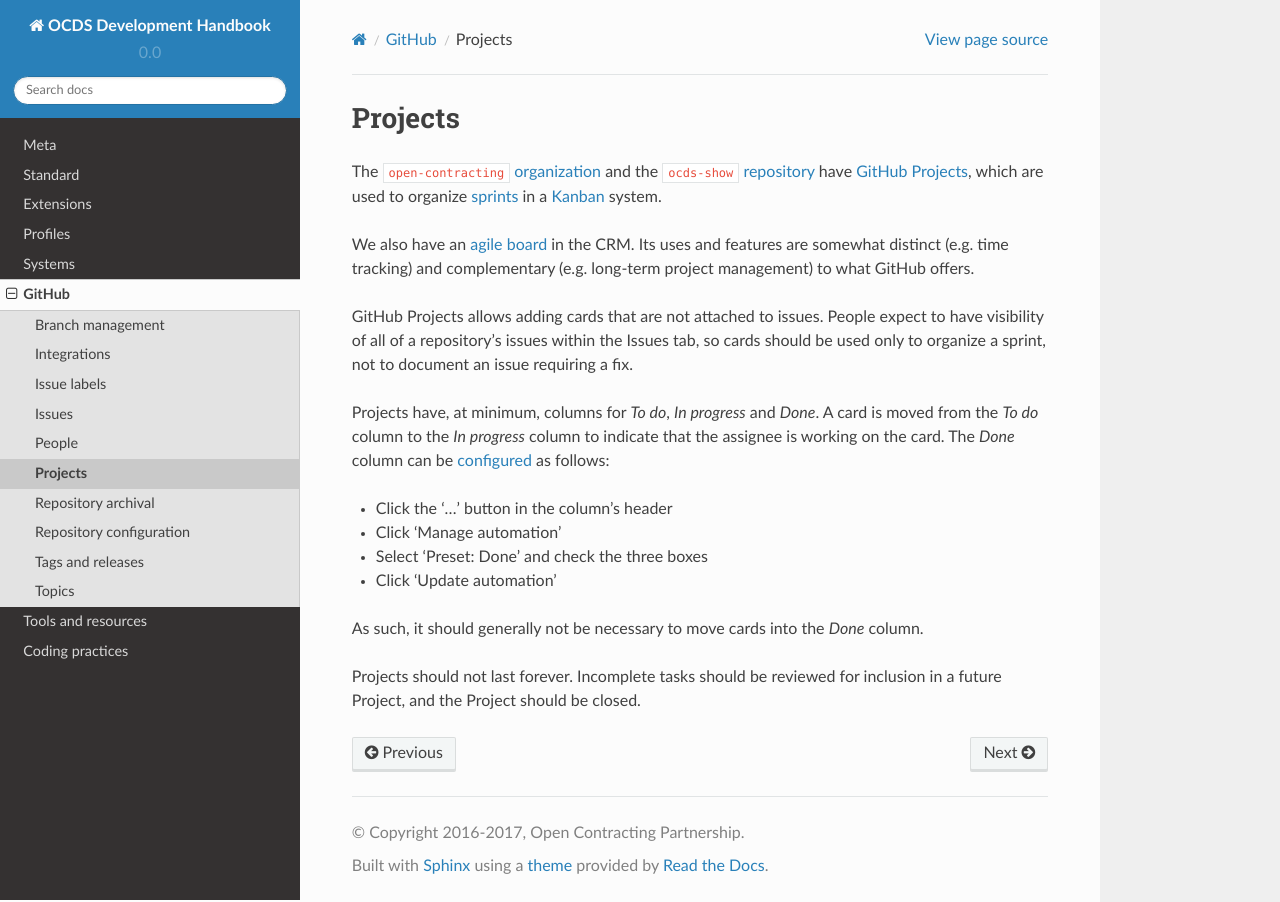
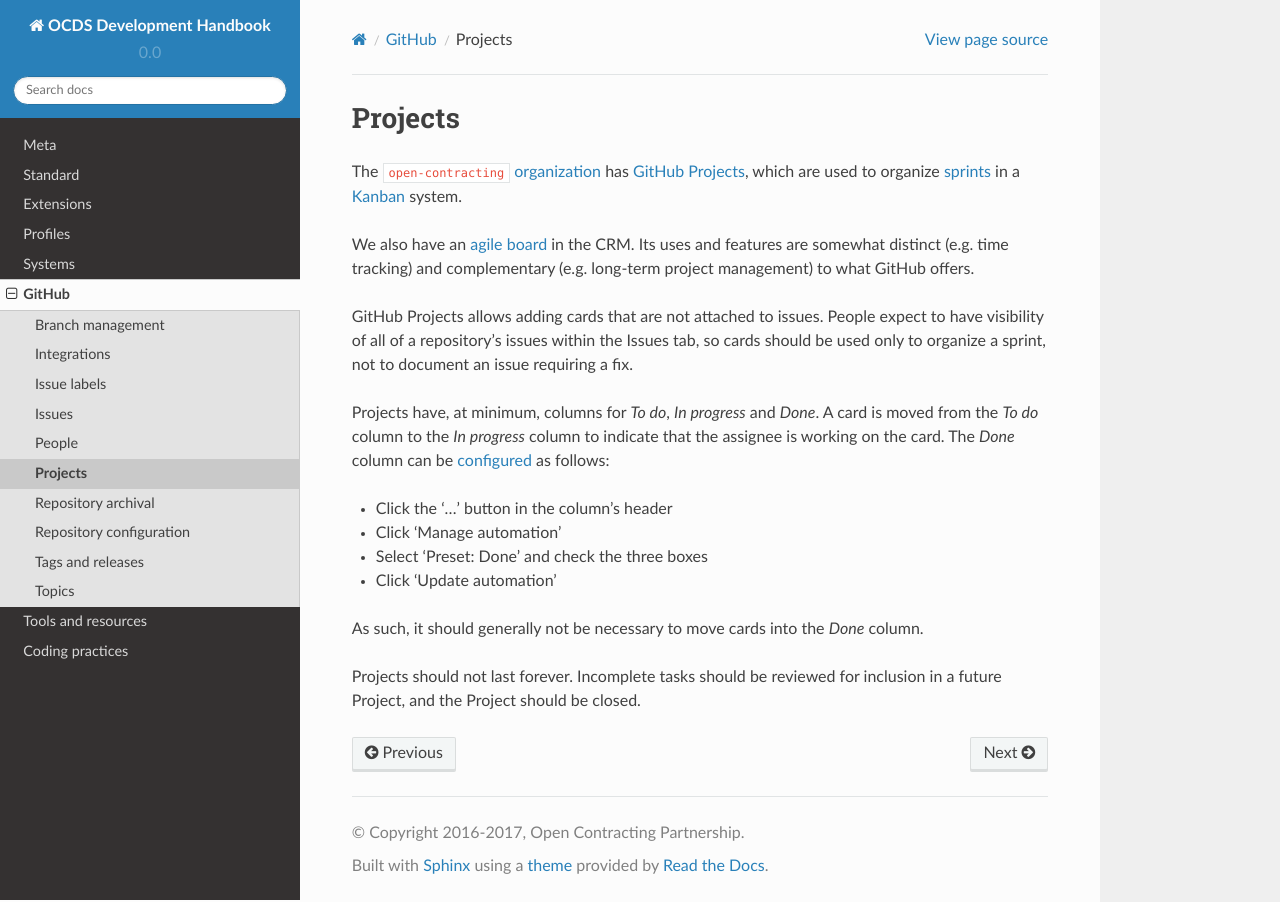
Before and after one commit to open-contracting/standard-development-handbook, a Sphinx documentation site: the page built from docs/github/projects.md, in a window 1280 px wide. Built offline with Sphinx 7.4.7 and the Read the Docs theme 2.0.0, drawn with Linux system fonts in a browser that asks for light colours.

Commit message:
ocds-show no longer uses GitHub Projects

```diff
--- a/docs/github/projects.md
+++ b/docs/github/projects.md
@@ -1,6 +1,6 @@
 # Projects
 
-The [`open-contracting` organization](https://github.com/orgs/open-contracting/projects) and the [`ocds-show` repository](https://github.com/open-contracting/ocds-show/projects) have [GitHub Projects](https://help.github.com/articles/about-project-boards/), which are used to organize [sprints](https://en.wikipedia.org/wiki/Sprint_(software_development)) in a [Kanban](https://en.wikipedia.org/wiki/Kanban) system.
+The [`open-contracting` organization](https://github.com/orgs/open-contracting/projects) has [GitHub Projects](https://help.github.com/articles/about-project-boards/), which are used to organize [sprints](https://en.wikipedia.org/wiki/Sprint_(software_development)) in a [Kanban](https://en.wikipedia.org/wiki/Kanban) system.
 
 We also have an [agile board](https://crm.open-contracting.org/projects/tech/agile/board) in the CRM. Its uses and features are somewhat distinct (e.g. time tracking) and complementary (e.g. long-term project management) to what GitHub offers.
 
```
